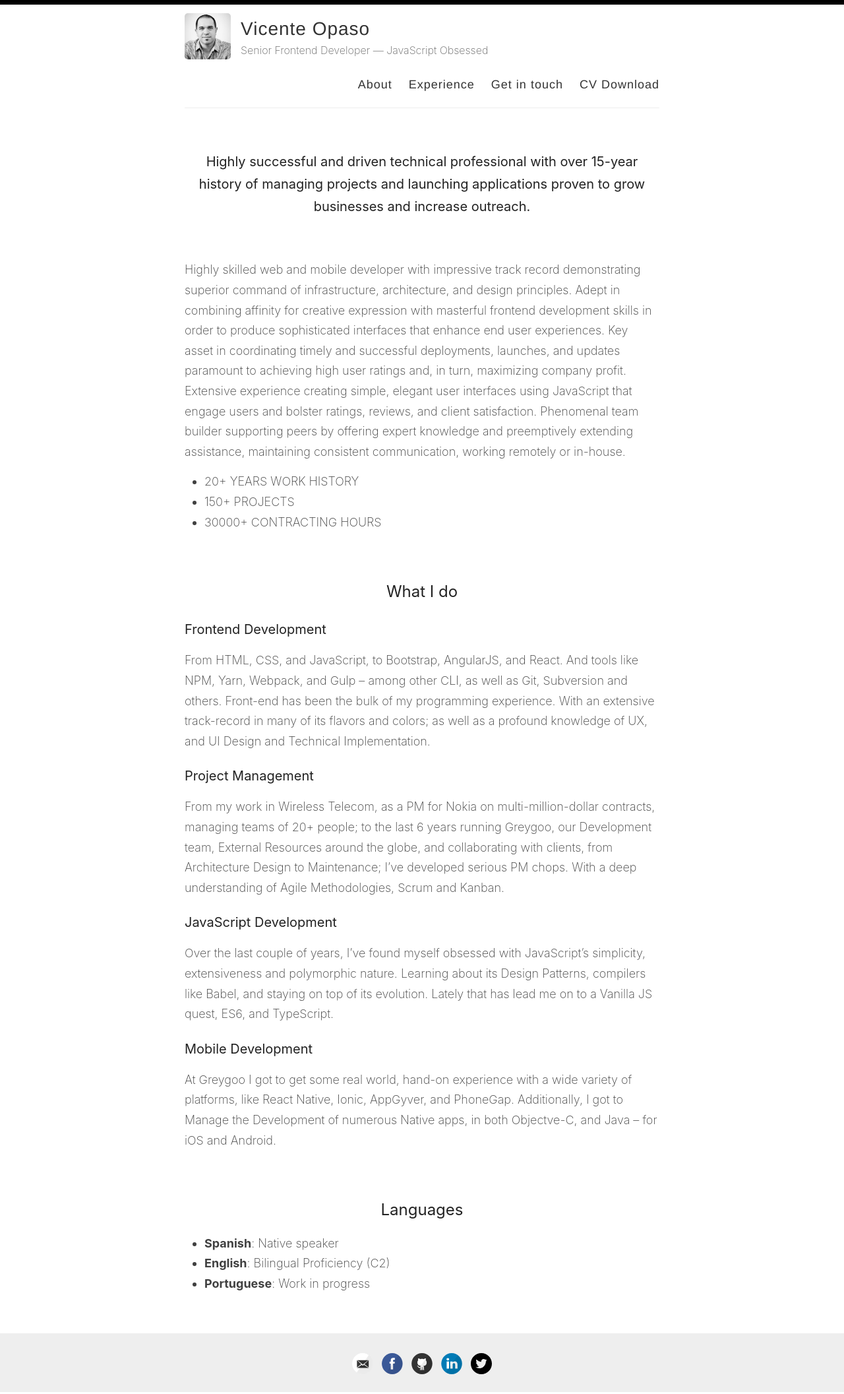
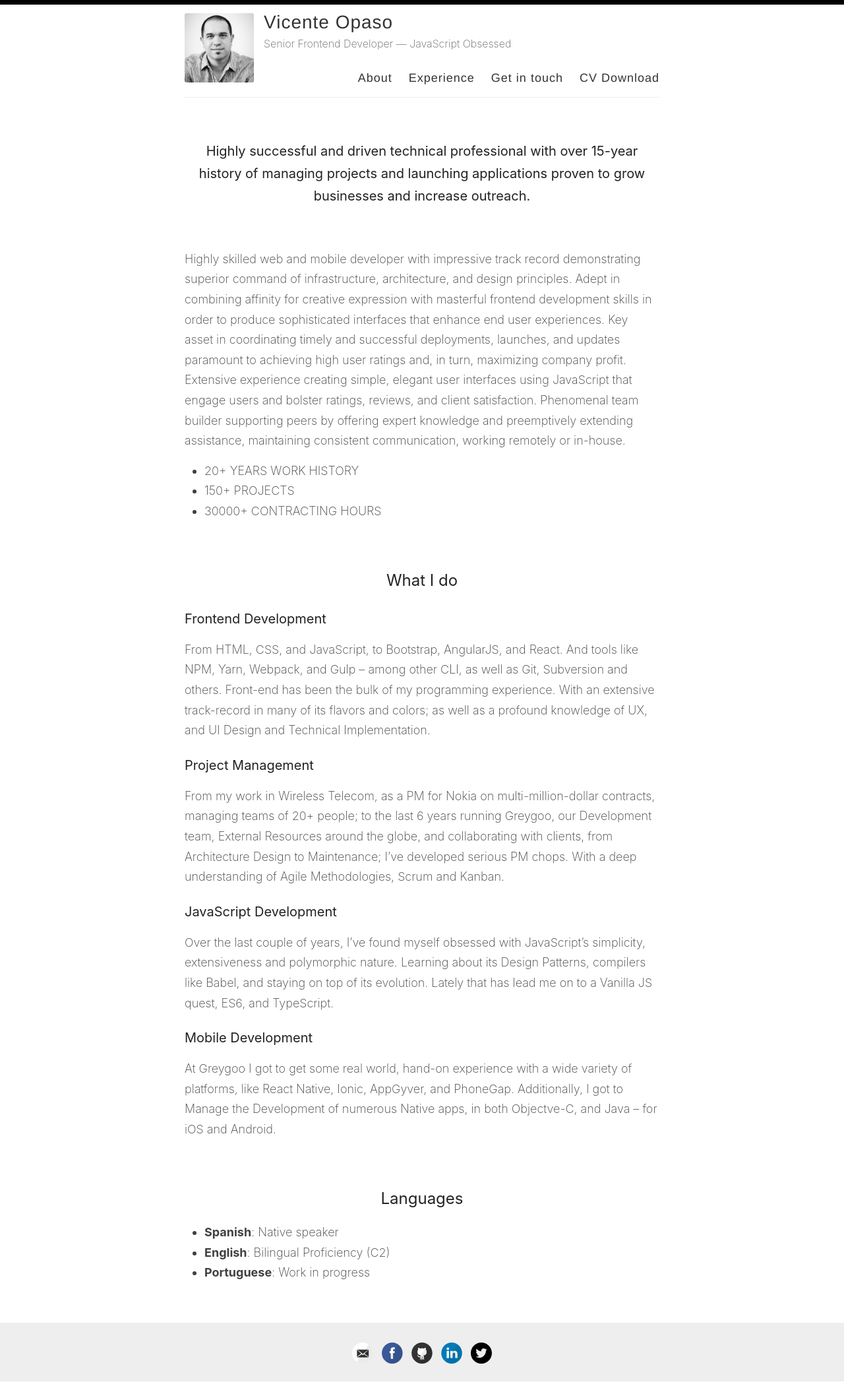
Before and after one commit to vicenteopaso/vicenteopaso, a Jekyll site: the page built from _pages/index.md, in a window 1280 px wide. Shown: the whole page at 66% size. Built offline with Jekyll 4.4.1, drawn with Linux system fonts in a browser that asks for light colours; our own code applies the rules of GitHub Pages for plain Markdown files.

Commit message:
Update _custom.scss

```diff
--- a/_sass/_custom.scss
+++ b/_sass/_custom.scss
@@ -112,3 +112,20 @@ hr {
     }
   }
 }
+header.masthead {
+  padding-bottom: 13px;
+  a.site-avatar {
+    height: 105px;
+    width: 105px;
+    img {
+      border-radius: 3px;
+    }
+  }
+  .site-info {
+    h1 {
+      line-height: 1;
+
+    }
+    p { margin-top: 5px; }
+  }
+}
```
